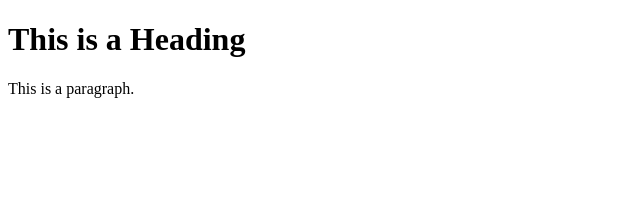
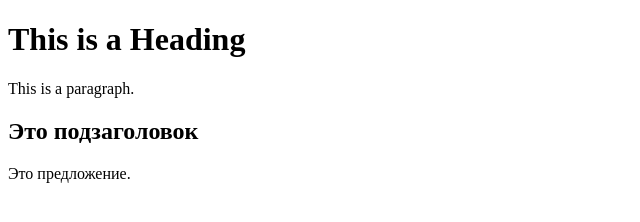
Before and after one commit to tetiana129/github-tutorial, a plain HTML site: page index.html in a window 1280 px wide. Shown: the whole page, without its empty margins (0-640 px from the left). Drawn offline with Linux system fonts and the light colour scheme.

Commit message:
Добавляет подзаголовок, текст

```diff
--- a/index.html
+++ b/index.html
@@ -9,5 +9,8 @@
         <h1>This is a Heading</h1>
         <p>This is a paragraph.</p>
 
+        <h2>Это подзаголовок</h2>
+        <p>Это предложение.</p>
+
     </body>
 </html>
```
